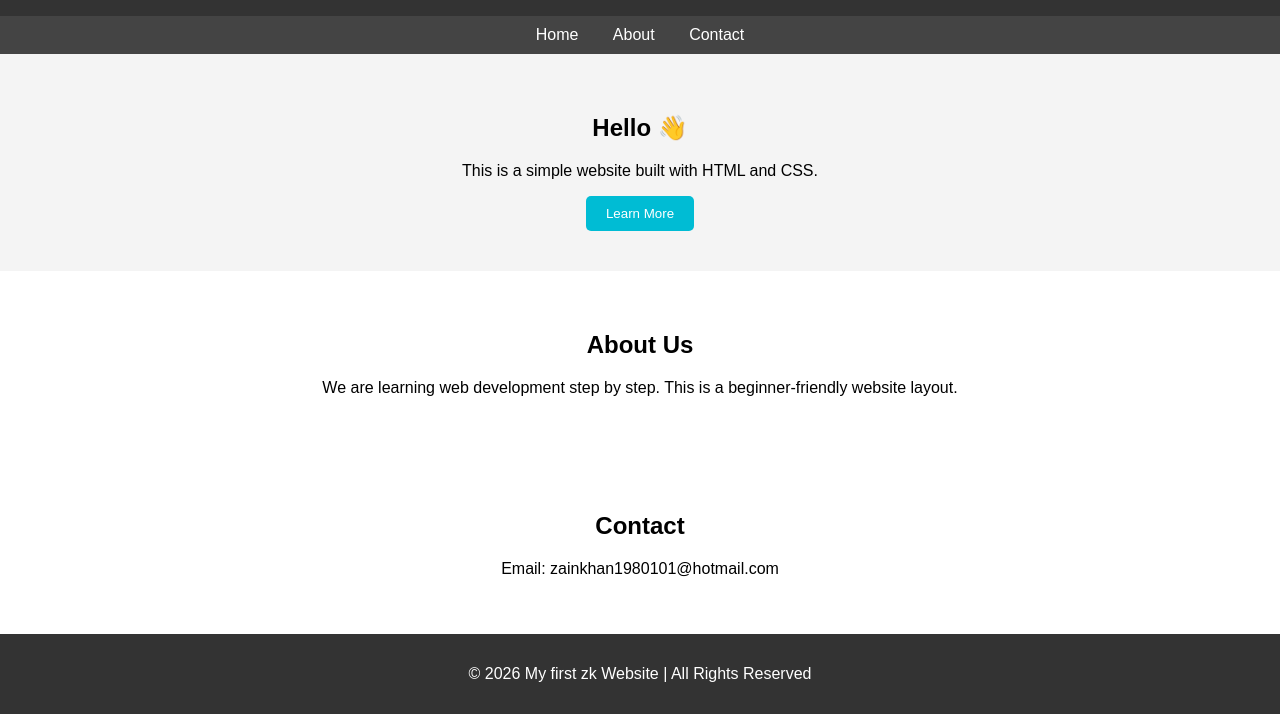
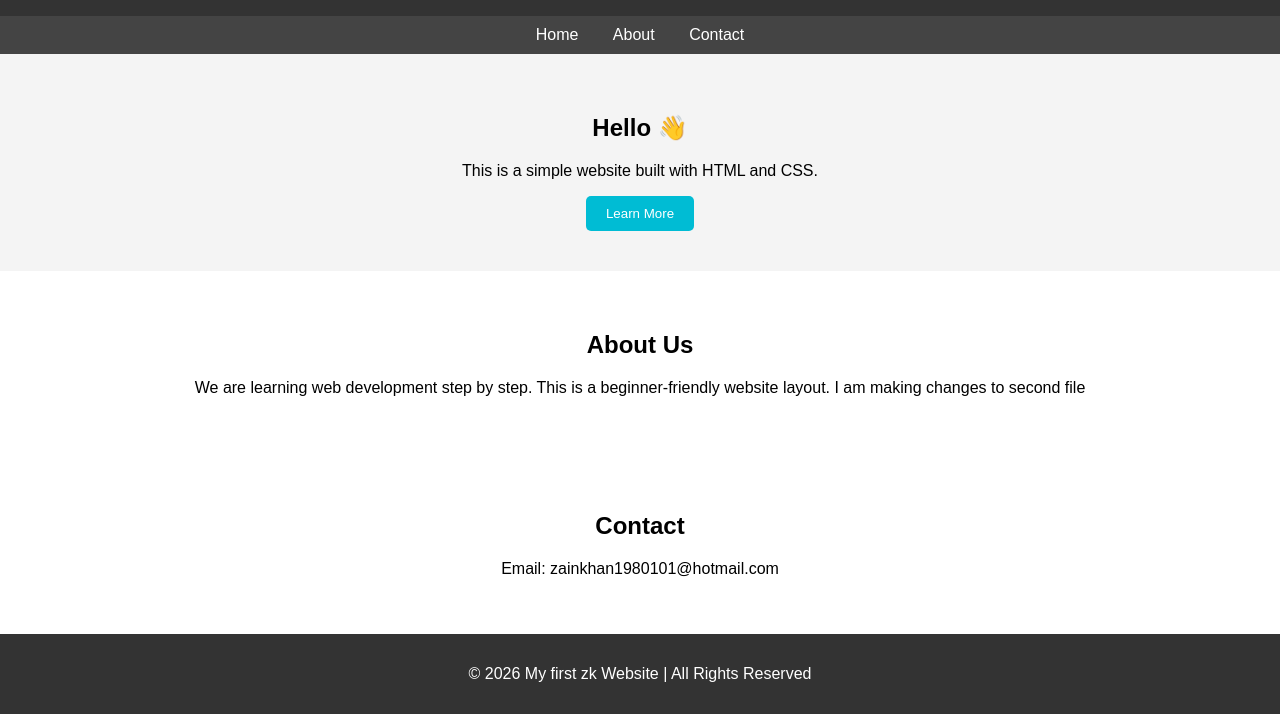
Before and after one commit to zainkhan101345-ai/FirstRepo, a plain HTML site: page index.Html in a window 1280 px wide. Shown: the part 94-808 px from the top of the page. Drawn offline with Linux system fonts and the light colour scheme.

Commit message:
about section paragraph content changed for second branch

```diff
--- a/index.Html
+++ b/index.Html
@@ -84,7 +84,7 @@
 
     <section id="about">
         <h2>About Us</h2>
-        <p>We are learning web development step by step. This is a beginner-friendly website layout.</p>
+        <p>We are learning web development step by step. This is a beginner-friendly website layout. I am making changes to second file</p>
     </section>
 
     <section id="contact">
```
